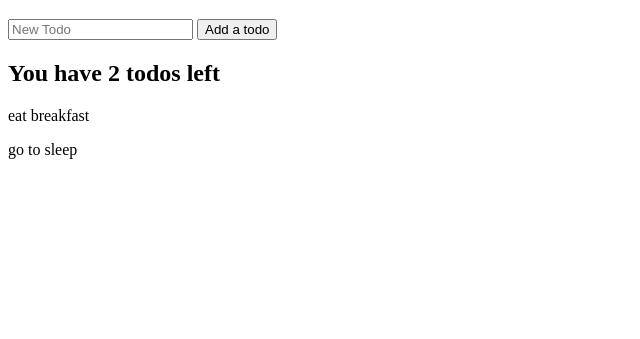
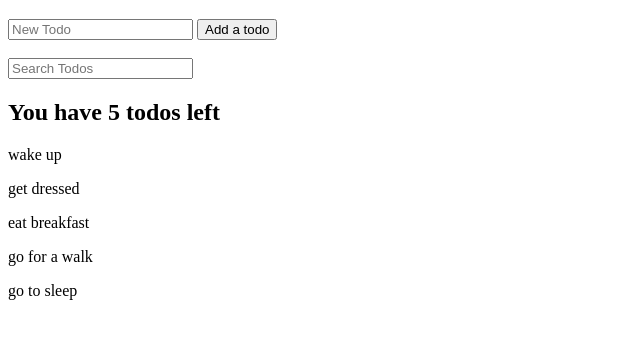
Before and after one commit to gentlemancoder/js-bootcamp, a plain HTML site: page todo-app/index.html in a window 1280 px wide. Shown: the part 61-400 px from the top of the page, without its empty margins (0-640 px from the left). Drawn offline with Linux system fonts and the light colour scheme.

Commit message:
Added Filters to todo-app

```diff
--- a/todo-app/index.html
+++ b/todo-app/index.html
@@ -6,7 +6,9 @@
         <h1>Todo App</h1>
         <input id= "new-todo-text" placeholder="New Todo">
         <button id = "add-todo">Add a todo</button>
-
+        <br/><br/>
+        <input type = "text" id = "search-todos" placeholder="Search Todos">
+        <div id = "todos"></div>
         <script src="todo-app.js"></script>
     </body>
 </html>
--- a/todo-app/todo-app.js
+++ b/todo-app/todo-app.js
@@ -1,47 +1,68 @@
 const todos = [{
     task: 'wake up',
-    done: true
+    done: false
 }, {
     task: 'get dressed',
-    done: true
+    done: false
 }, {
     task: 'eat breakfast',
     done: false
 }, {
     task: 'go for a walk',
-    done: true
+    done: false
 }, {
     task: 'go to sleep',
     done: false
 }]
 
-// Starts
-const summary = todos.filter(function (todo) {
-    return !todo.done
-})
 
-const todosLeftAnnouncment = document.createElement('h2')
-todosLeftAnnouncment.textContent = `You have ${summary.length} todos left`
-document.querySelector('body').appendChild(todosLeftAnnouncment)
+const filters = {
+    searchText: ''
+}
 
-summary.forEach(function(todo) {
-    console.log('a')
-    const p = document.createElement('p')
-    p.textContent = todo.task
-    document.querySelector('body').appendChild(p)
-})
+const renderTodos = function (todos, filters) {
+    const filteredTodos = todos.filter(function (todo) {
+        return todo.task.toLowerCase().includes(filters.searchText.toLowerCase())
+    })
 
-// Ends
+    const incompleteTodos = filteredTodos.filter(function (todo) {
+        return !todo.done
+    })
+
+    document.querySelector('#todos').innerHTML = '';
+
+    const todosLeftAnnouncment = document.createElement('h2')
+    todosLeftAnnouncment.textContent = `You have ${incompleteTodos.length} todos left`
+    document.querySelector('#todos').appendChild(todosLeftAnnouncment)
+
+    filteredTodos.forEach(function (todo){
+        const todoElement = document.createElement('p')
+        todoElement.textContent = todo.task
+        document.querySelector('#todos').appendChild(todoElement)
+    })
+
+
+}
+
+renderTodos(todos, filters)
+
 
 // Listen for new todo creation
 document.querySelector('#new-todo-text').addEventListener('click', function(e){
     console.log('Add a new todo...')
 })
 
+// Listen for text change
 document.querySelector('#add-todo').addEventListener('input', function(e){
     console.log(e.target.value)
 })
 
+// Listen for filter
+document.querySelector('#search-todos').addEventListener('input', function (e) {
+    filters.searchText = e.target.value
+    renderTodos(todos, filters)
+
+})
 
 // let undoneCount = 0
 // todos.forEach(function(todo){
```
